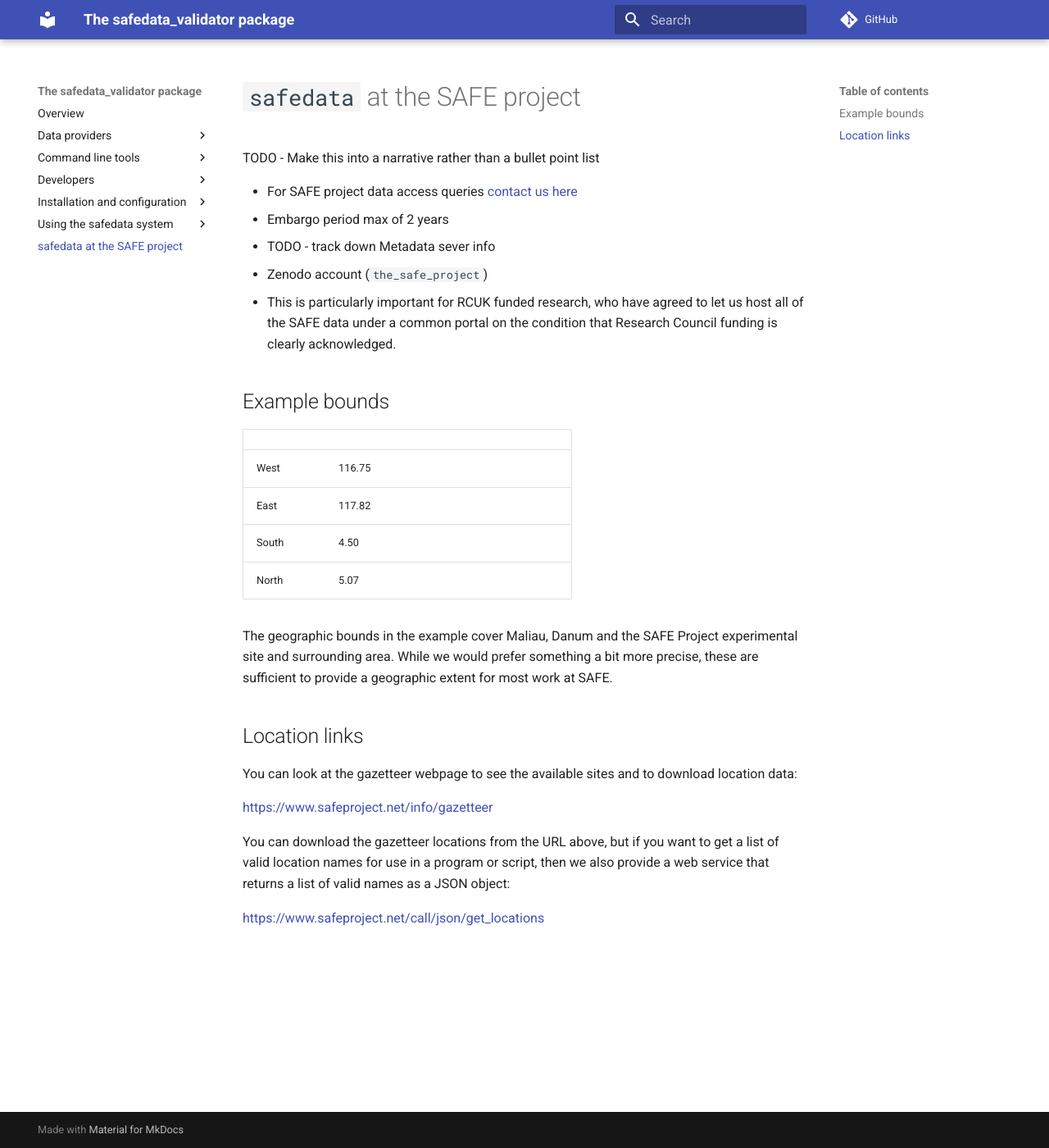
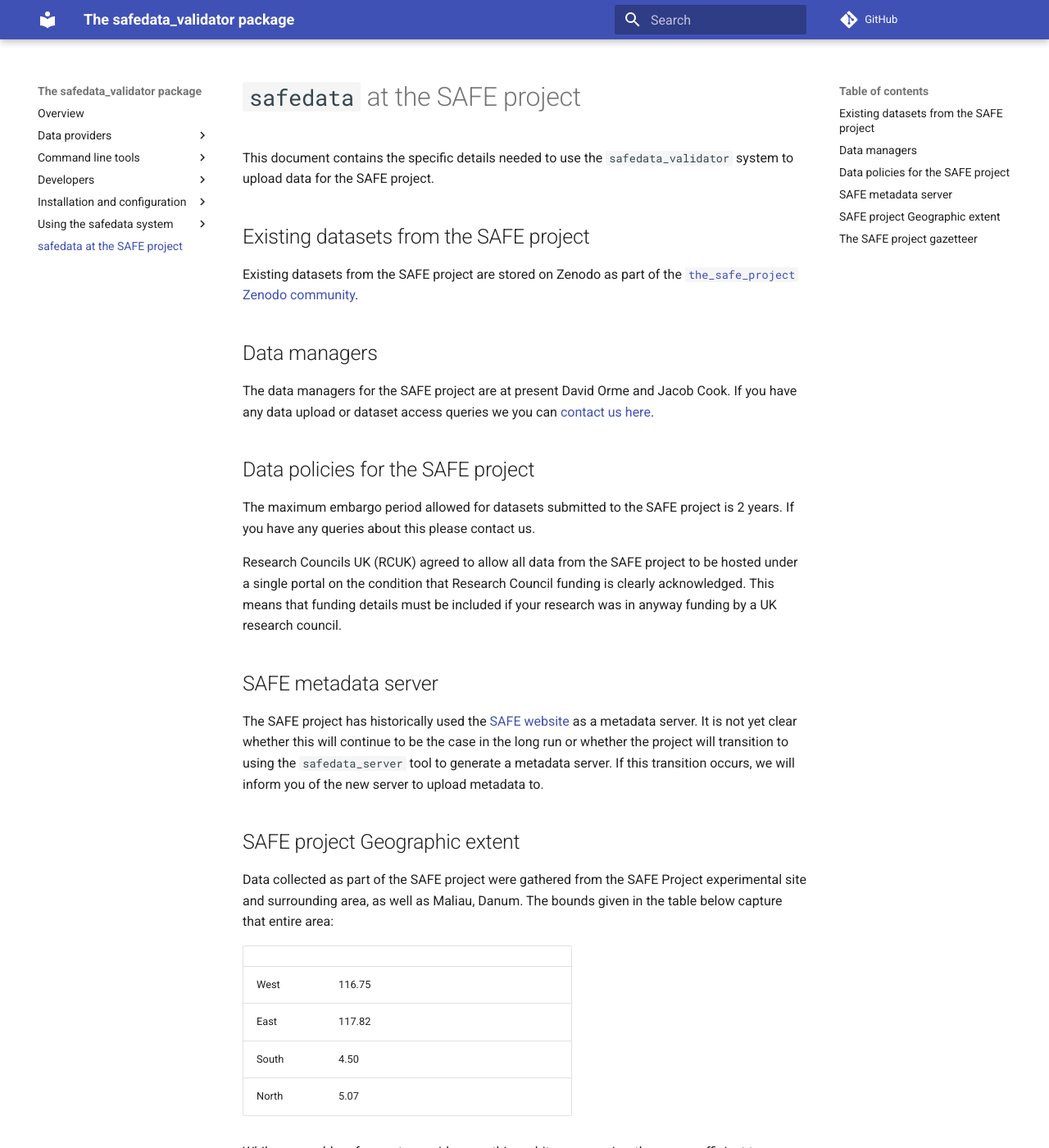
Before and after one commit to ImperialCollegeLondon/safedata_validator, an MkDocs documentation site: the page built from docs/safedata_at_SAFE.md, in a window 1280 px wide and 1400 px high. Shown: the whole window at 82% size. Built offline with MkDocs 1.6.1 and Material for MkDocs 9.7.7, drawn with Linux system fonts in a browser that asks for light colours; comment, search, counter and statistics services are not loaded; some of the changed text lies outside the part shown.

Commit message:
Fleshed out safedata at SAFE page

```diff
--- a/docs/safedata_at_SAFE.md
+++ b/docs/safedata_at_SAFE.md
@@ -1,16 +1,42 @@
 # `safedata` at the SAFE project
 
-TODO - Make this into a narrative rather than a bullet point list
+This document contains the specific details needed to use the `safedata_validator`
+system to upload data for the SAFE project.
 
-- For SAFE project data access queries [contact us here](mailto:data@safeproject.net)
-- Embargo period max of 2 years
-- TODO - track down Metadata sever info
-- Zenodo account (`the_safe_project`)
-- This is particularly important for RCUK funded research, who have agreed to let us
-    host all of the SAFE data under a common portal on the condition that Research
-    Council funding is clearly acknowledged.
+## Existing datasets from the SAFE project
 
-## Example bounds
+Existing datasets from the SAFE project are stored on Zenodo as part of the
+[`the_safe_project` Zenodo community](https://zenodo.org/communities/safe/).
+
+## Data managers
+
+The data managers for the SAFE project are at present David Orme and Jacob Cook. If you
+have any data upload or dataset access queries we you can [contact us
+here](mailto:data@safeproject.net).
+
+## Data policies for the SAFE project
+
+The maximum embargo period allowed for datasets submitted to the SAFE project is 2
+years. If you have any queries about this please contact us.
+
+Research Councils UK (RCUK) agreed to allow all data from the SAFE project to be hosted
+under a single portal on the condition that Research Council funding is clearly
+acknowledged. This means that funding details must be included if your research was in
+anyway funding by a UK research council.
+
+## SAFE metadata server
+
+The SAFE project has historically used the [SAFE website](https://safeproject.net) as a
+metadata server. It is not yet clear whether this will continue to be the case in the
+long run or whether the project will transition to using the `safedata_server` tool to
+generate a metadata server. If this transition occurs, we will inform you of the new
+server to upload metadata to.
+
+## SAFE project Geographic extent
+
+Data collected as part of the SAFE project were gathered from the SAFE Project
+experimental site and surrounding area, as well as Maliau, Danum. The bounds given in the
+table below capture that entire area:
 
 |       |        |  |  |
 |-------|--------|--|--|
@@ -19,15 +45,12 @@ TODO - Make this into a narrative rather than a bullet point list
 | South | 4.50   |  |  |
 | North | 5.07   |  |  |
 
-The geographic bounds in the example cover Maliau, Danum and the SAFE Project
-experimental site and surrounding area. While we would prefer something a bit
-more precise, these are sufficient to provide a geographic extent for most work
-at SAFE.
+While we would prefer you to provide something a bit more precise, these are sufficient
+to provide a geographic extent for most work at SAFE.
 
-## Location links
+## The SAFE project gazetteer
 
-You can look at the gazetteer webpage to see the available sites and to download
-location data:
+The full set of locations for the SAFE project can be viewed using the gazetteer::
 
 [https://www.safeproject.net/info/gazetteer](https://www.safeproject.net/info/gazetteer)
 
```
Also changed, not shown: docs/using_safedata/overview.md (+2 -1 lines).
